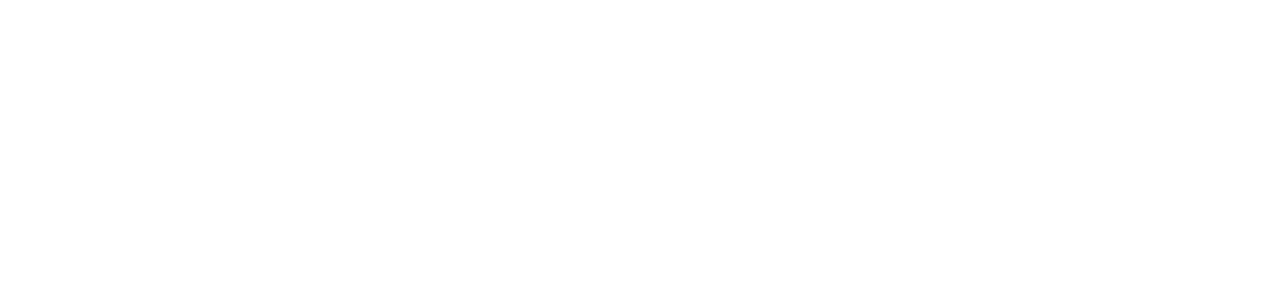
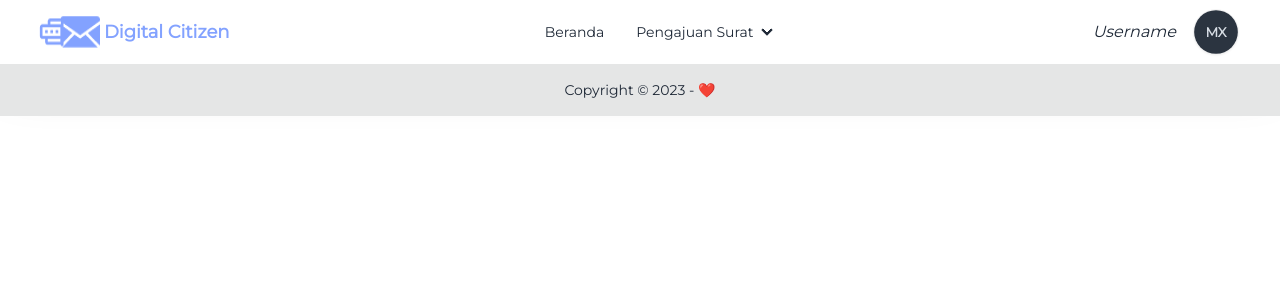
Before and after one commit to Project-Digital-Citizen/Front-End, a React (Vite) app: page /formktp in a window 1280 px wide. Before the commit this address had no page. Shown: the top 300 px of the page. Built offline with nearby package versions, Linux system fonts and the light colour scheme.

Commit message:
route navbar

```diff
--- a/src/App.jsx
+++ b/src/App.jsx
@@ -2,6 +2,7 @@ import { BrowserRouter as Router, Routes, Route } from "react-router-dom";
 import "./App.css";
 import Login from "./pages/Login";
 import Hero from "./pages/Hero";
+import FormKTP from "./pages/FormKTP";
 
 const App = () => {
   return (
@@ -9,6 +10,7 @@ const App = () => {
       <Routes>
         <Route path="/" element={<Hero />} />
         <Route path="/login" element={<Login />} />
+        <Route path="/formktp" element={<FormKTP />} />
       </Routes>
     </Router>
   );
--- a/src/components/Navbar.jsx
+++ b/src/components/Navbar.jsx
@@ -1,6 +1,8 @@
+import { useNavigate } from "react-router-dom";
 import logoDigzen from "../assets/images/logoDigzen.png";
 
 const Navbar = () => {
+  const navigate = useNavigate();
   return (
     <>
       <div className="flex h-[4rem] justify-between items-center shadow-2xl">
@@ -21,7 +23,7 @@ const Navbar = () => {
         <div className="hidden md:block">
           <ul className="menu menu-horizontal">
             <li>
-              <a>Beranda</a>
+              <a onClick={() => navigate("/")}>Beranda</a>
             </li>
             <li>
               <details>
@@ -32,10 +34,12 @@ const Navbar = () => {
                       <summary>Input Pengajuan</summary>
                       <ul>
                         <li>
-                          <a>KTP</a>
+                          <a onClick={() => navigate("/formktp")}>KTP</a>
                         </li>
                         <li>
-                          <a>Surat Domisili</a>
+                          <a onClick={() => navigate("/formdomisili")}>
+                            Surat Domisili
+                          </a>
                         </li>
                       </ul>
                     </details>
@@ -106,7 +110,7 @@ const Navbar = () => {
                 aria-label="close sidebar"
                 className="drawer-overlay"
               ></label>
-              <ul className="menu menu-vertical gap-4 p-6 w-80 min-h-full bg-base-200">
+              <ul className="menu menu-vertical gap-4 p-6 w-58 min-h-full bg-base-200">
                 {/* Sidebar content here */}
                 <li>
                   <details className="w-auto ">
@@ -130,17 +134,26 @@ const Navbar = () => {
                     </ul>
                   </details>
                 </li>
+                <ul className="menu bg-base-200 w-56 rounded-box">
                   <li>
-                  <a className="p-2 hover:border border-indigo">Beranda</a>
+                    <a onClick={() => navigate("/")}>Beranda</a>
                   </li>
                   <li>
-                  <a className="p-2 hover:border border-indigo">
-                    Pengajuan Surat
+                    <details>
+                      <summary>Input Pengajuan</summary>
+                      <ul>
+                        <li>
+                          <a onClick={() => navigate("/formktp")}>KTP</a>
+                        </li>
+                        <li>
+                          <a onClick={() => navigate("/formdomisili")}>
+                            Surat Domisili
                           </a>
                         </li>
-                <li>
-                  <a className="p-2 hover:border border-indigo">Item 3</a>
+                      </ul>
+                    </details>
                   </li>
+                </ul>
               </ul>
             </div>
           </div>
--- /dev/null
+++ b/src/pages/FormKTP.jsx
@@ -0,0 +1,14 @@
+import Footer from "../components/Footer";
+import Navbar from "../components/Navbar";
+
+const FormKTP = () => {
+  return (
+    <>
+      <Navbar />
+
+      <Footer />
+    </>
+  );
+};
+
+export default FormKTP;
--- a/src/pages/Hero.jsx
+++ b/src/pages/Hero.jsx
@@ -116,7 +116,7 @@ const Hero = () => {
               deserunt voluptatum cum.
             </p>
           </div>
-          <div className="hidden md:flex gap-4 w-auto h-auto p-5 mx-auto my-auto lg:mr-6">
+          <div className="hidden md:flex gap-4 w-auto h-auto p-5 mx-auto my-auto lg:mr-6 ">
             <div className="flex w-[20rem] h-[25rem] bg-white rounded-xl border mx-auto">
               <div className="space-y-6 mx-auto my-auto">
                 <img src={ktp} alt="KTP" className="shadow-lg mx-auto" />
```
Lines whose indentation alone changed are shown as unchanged.
